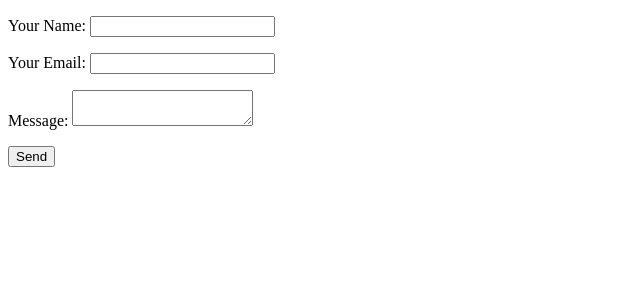
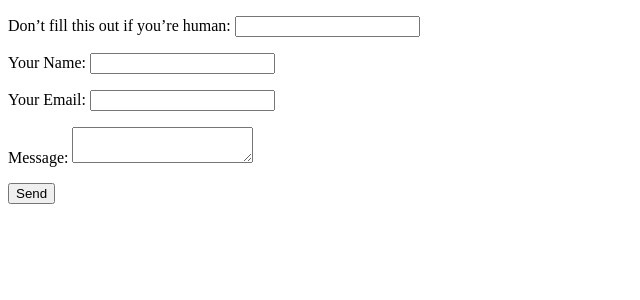
Before and after one commit to fpweb-git/netlify-nuxt-form, a Nuxt app: page / in a window 1280 px wide. Shown: the top 300 px of the page, without its empty margins (0-640 px from the left). Built offline with nearby package versions, Linux system fonts and the light colour scheme.

Commit message:
try verified

```diff
--- a/pages/index.vue
+++ b/pages/index.vue
@@ -1,6 +1,11 @@
 <template>
   <main>
-    <form name="contact" method="POST" data-netlify="true" action="/success" data-netlify-recaptcha="true">
+    <form name="form-name" value="contact" method="POST" data-netlify="true" action="/success" netlify-honeypot="bot-field">
+      <p class="hidden">
+        <label>
+          Don’t fill this out if you’re human: <input name="bot-field" />
+        </label>
+      </p>
       <input type="hidden" name="form-name" value="contact">
       <p>
         <label>Your Name: <input type="text" name="name" /></label>
```
